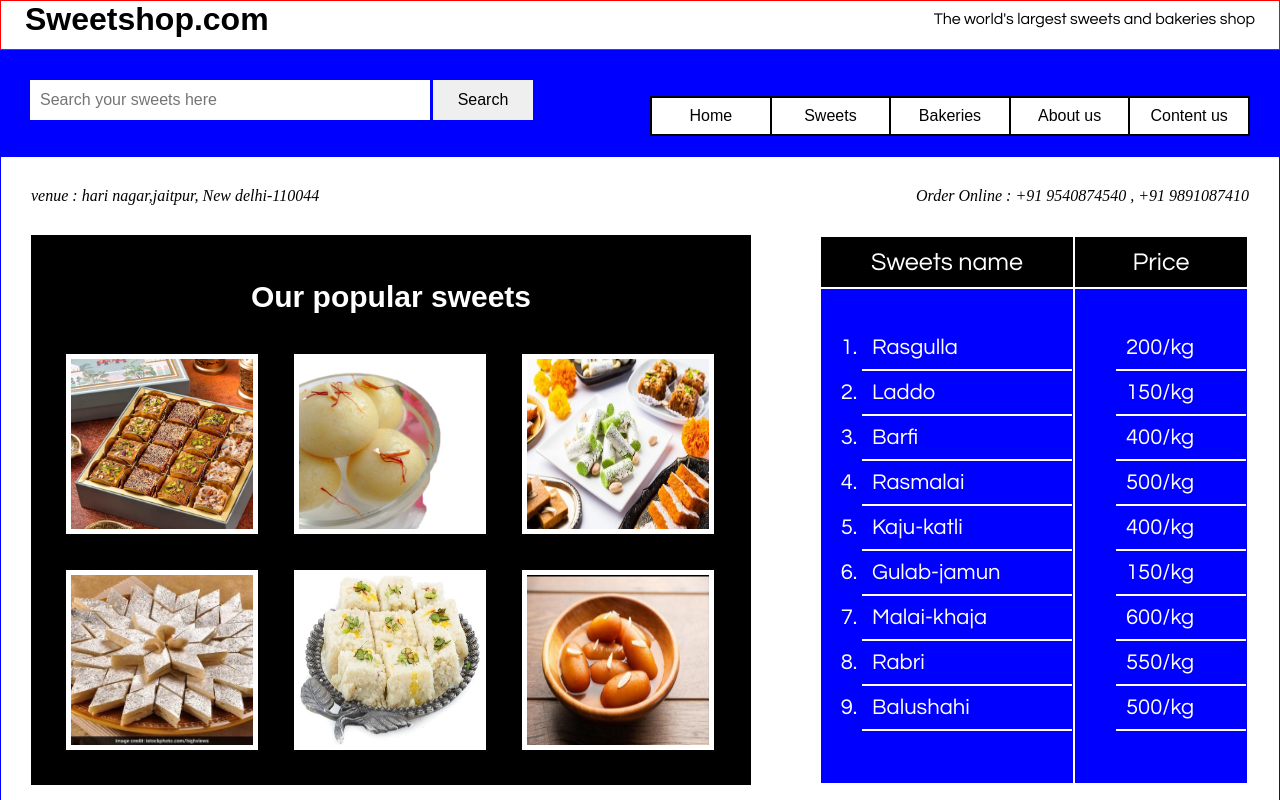
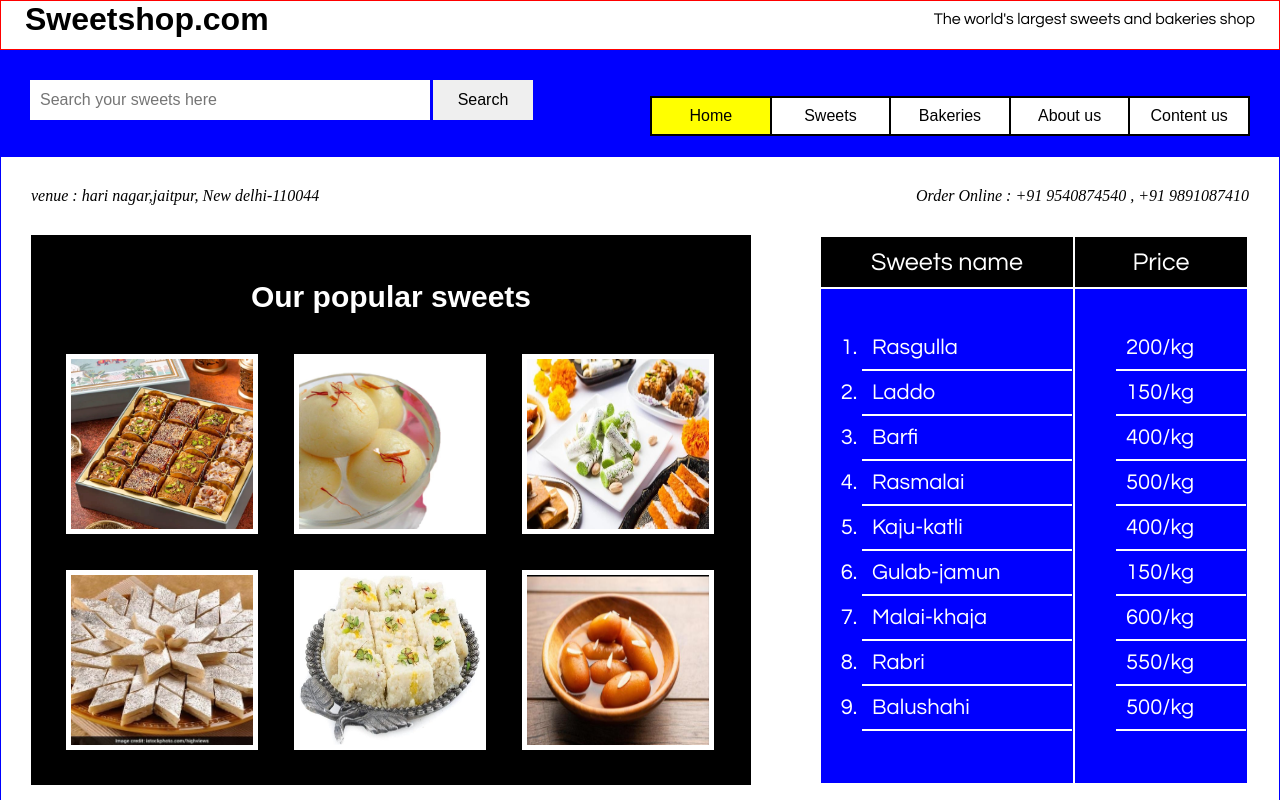
Before and after one commit to Sumit43246/Sweets, a plain HTML site: page index.html in a window 1280 px wide. In both pictures the pointer is over the element "Home". Shown: the top 800 px of the page. Drawn offline with Linux system fonts and the light colour scheme.

Commit message:
Hover effect added

```diff
--- a/style.css
+++ b/style.css
@@ -308,3 +308,6 @@ header{
     color:white;
     font-family:sans-serif;
     }
+    #menu_item:hover{
+        background-color: yellow;
+    }
```
